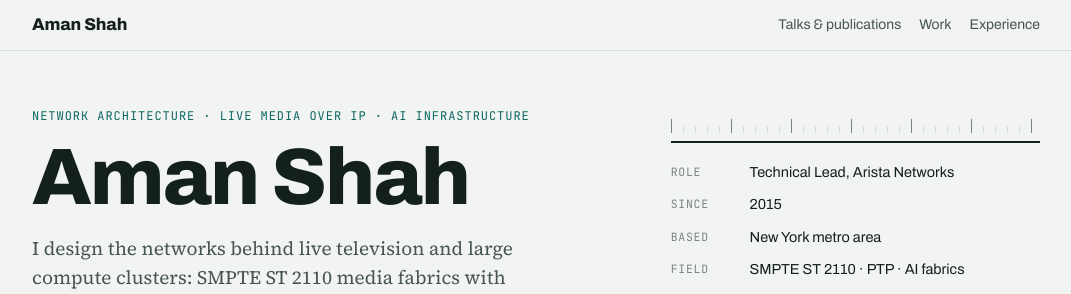
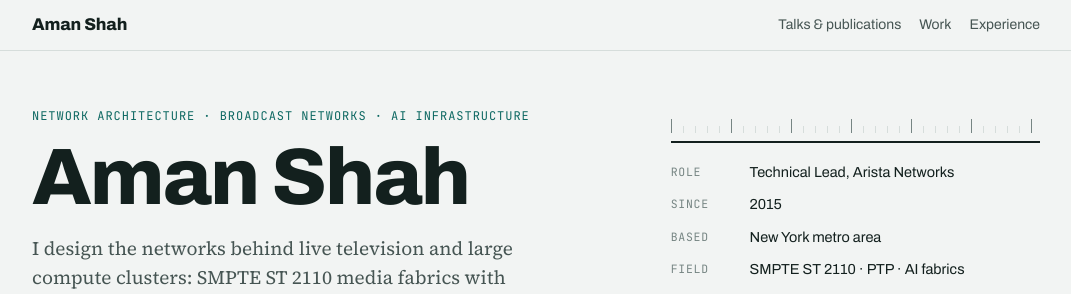
Before and after one commit to Amanshah91/amanshah91.github.io, a Jekyll site: the page built from index.html, in a window 1280 px wide and 900 px high. Shown: the top 294 px of the window, without its empty margins (104-1175 px from the left). Built offline with Jekyll 4.4.1, drawn with Linux system fonts in a browser that asks for light colours.

Commit message:
Rename 'Live media over IP' to 'Broadcast networks'
Co-Authored-By: Claude Opus 5.5 <noreply@anthropic.com>
Claude-Session: https://claude.ai/code/session_016ECpXB9SB4zXKomSvGvhZo

```diff
--- a/_config.yml
+++ b/_config.yml
@@ -1,5 +1,5 @@
 title: Aman Shah
-description: Network architect for live media over IP (SMPTE ST 2110, PTP) and AI infrastructure. Technical Lead at Arista Networks.
+description: Network architect for broadcast networks (SMPTE ST 2110, PTP) and AI infrastructure. Technical Lead at Arista Networks.
 author:
   name: Aman Shah
 
--- a/index.html
+++ b/index.html
@@ -4,7 +4,7 @@ layout: default
 <div class="wrap" id="top">
   <div class="hero">
     <div>
-      <p class="eyebrow">Network architecture · Live media over IP · AI infrastructure</p>
+      <p class="eyebrow">Network architecture · Broadcast networks · AI infrastructure</p>
       <h1>Aman Shah</h1>
       <p class="lede">I design the networks behind live television and large compute clusters: SMPTE ST 2110 media fabrics with precision timing, and scale-out Ethernet for GPU deployments. Over eleven years at Arista Networks I have led architecture for some of the largest IP broadcast facilities in the United States.</p>
     </div>
```
